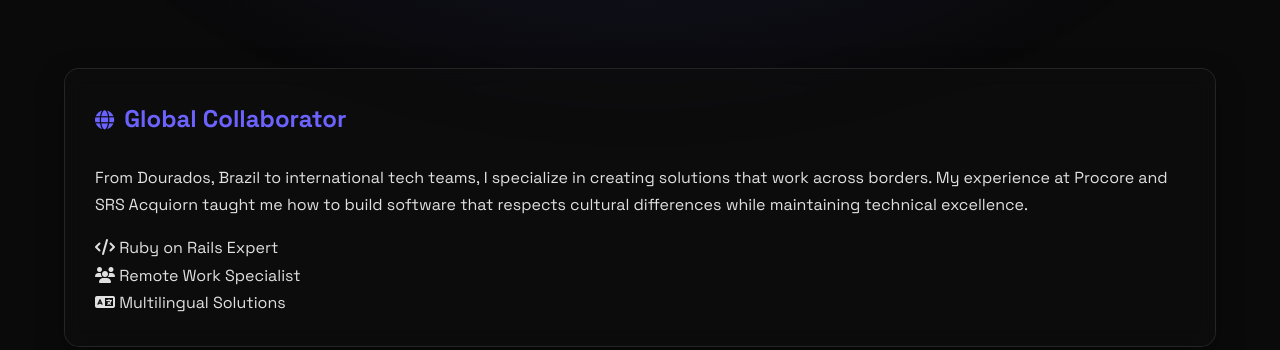
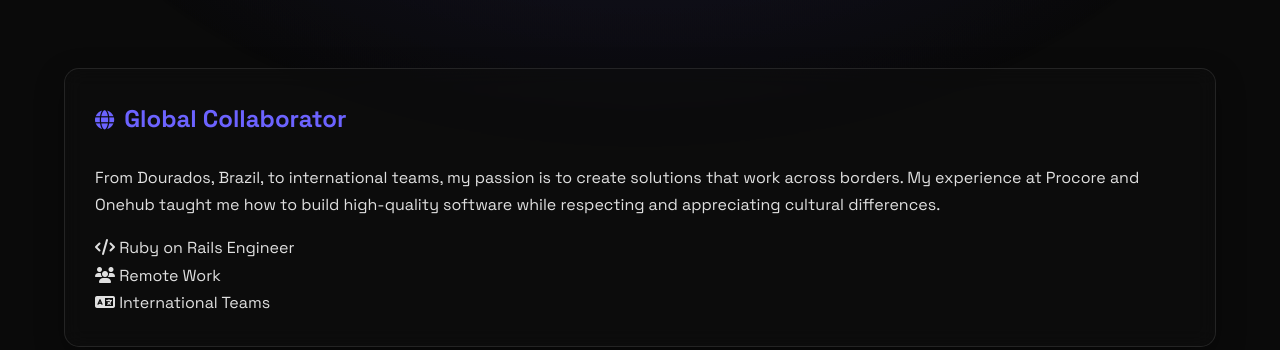
Before and after one commit to guilhermenunes09/guilhermenunes09.github.io, a plain HTML site: page index.html in a window 1280 px wide. Shown: the part 602-952 px from the top of the page. Drawn offline with Linux system fonts and the light colour scheme.

Commit message:
update professional exp

```diff
--- a/index.html
+++ b/index.html
@@ -34,19 +34,19 @@
   <main class="container">
     <section class="glass-card">
       <h3><i class="fas fa-globe"></i> Global Collaborator</h3>
-      <p>From Dourados, Brazil to international tech teams, I specialize in creating solutions that work across borders. My experience at Procore and SRS Acquiorn taught me how to build software that respects cultural differences while maintaining technical excellence.</p>
+      <p>From Dourados, Brazil, to international teams, my passion is to create solutions that work across borders. My experience at Procore and Onehub taught me how to build high-quality software while respecting and appreciating cultural differences.</p>
       <div class="highlights">
         <div class="highlight-item">
           <i class="fas fa-code"></i>
-          <span>Ruby on Rails Expert</span>
+          <span>Ruby on Rails Engineer</span>
         </div>
         <div class="highlight-item">
           <i class="fas fa-users"></i>
-          <span>Remote Work Specialist</span>
+          <span>Remote Work</span>
         </div>
         <div class="highlight-item">
           <i class="fas fa-language"></i>
-          <span>Multilingual Solutions</span>
+          <span>International Teams</span>
         </div>
       </div>
     </section>
```
Also changed, not shown: 1 other file.
